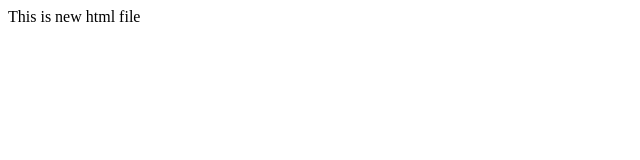
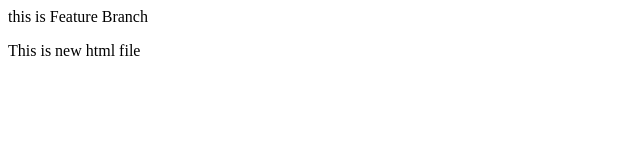
Before and after one commit to karn-18/Local-Repo, a plain HTML site: page index.html in a window 1280 px wide. Shown: the whole page, without its empty margins (0-640 px from the left). Drawn offline with Linux system fonts and the light colour scheme.

Commit message:
Feature Branch Created

```diff
--- a/index.html
+++ b/index.html
@@ -1 +1,2 @@
+<p>this is Feature Branch</p>
 <p>This is new html file</p>
```
